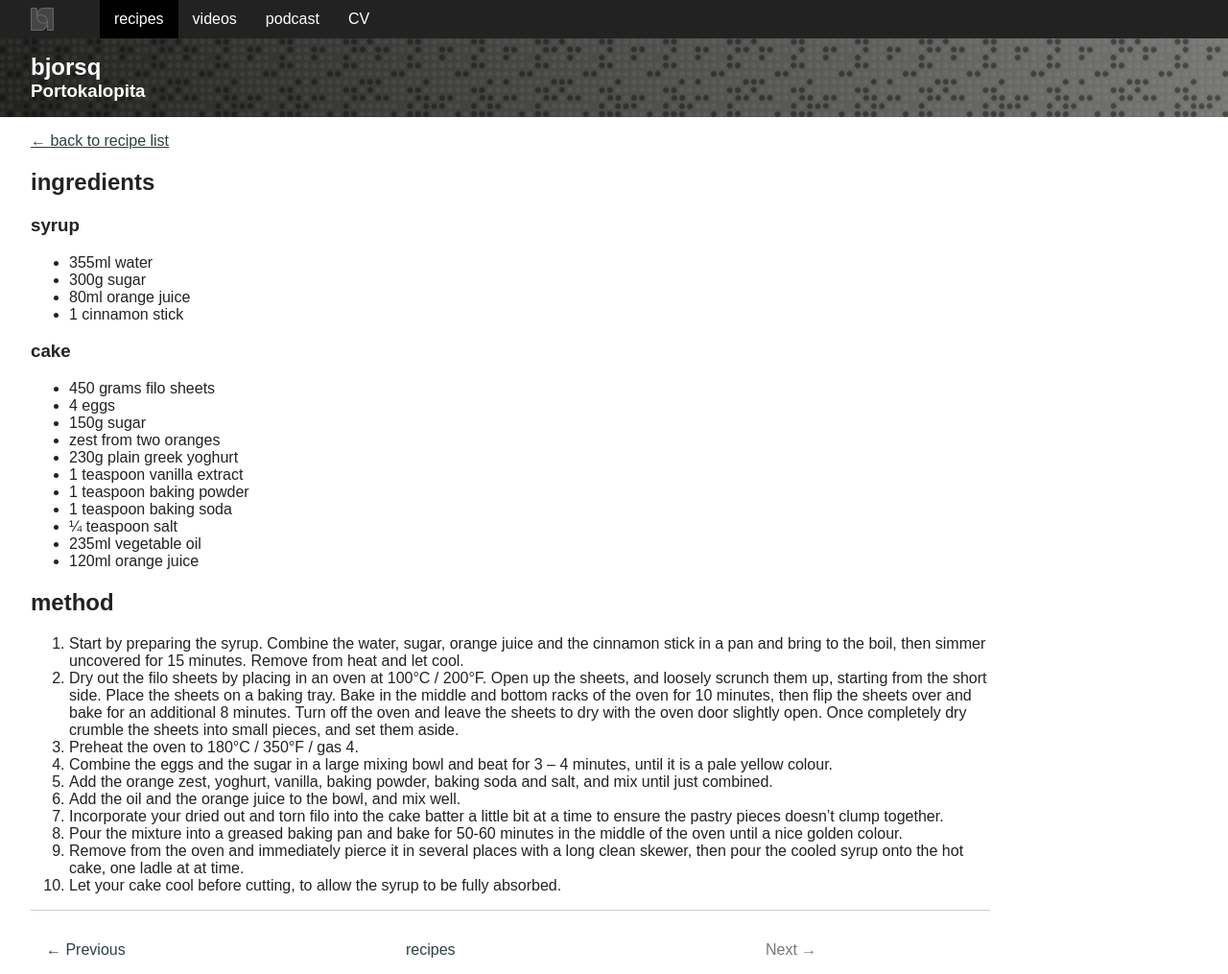
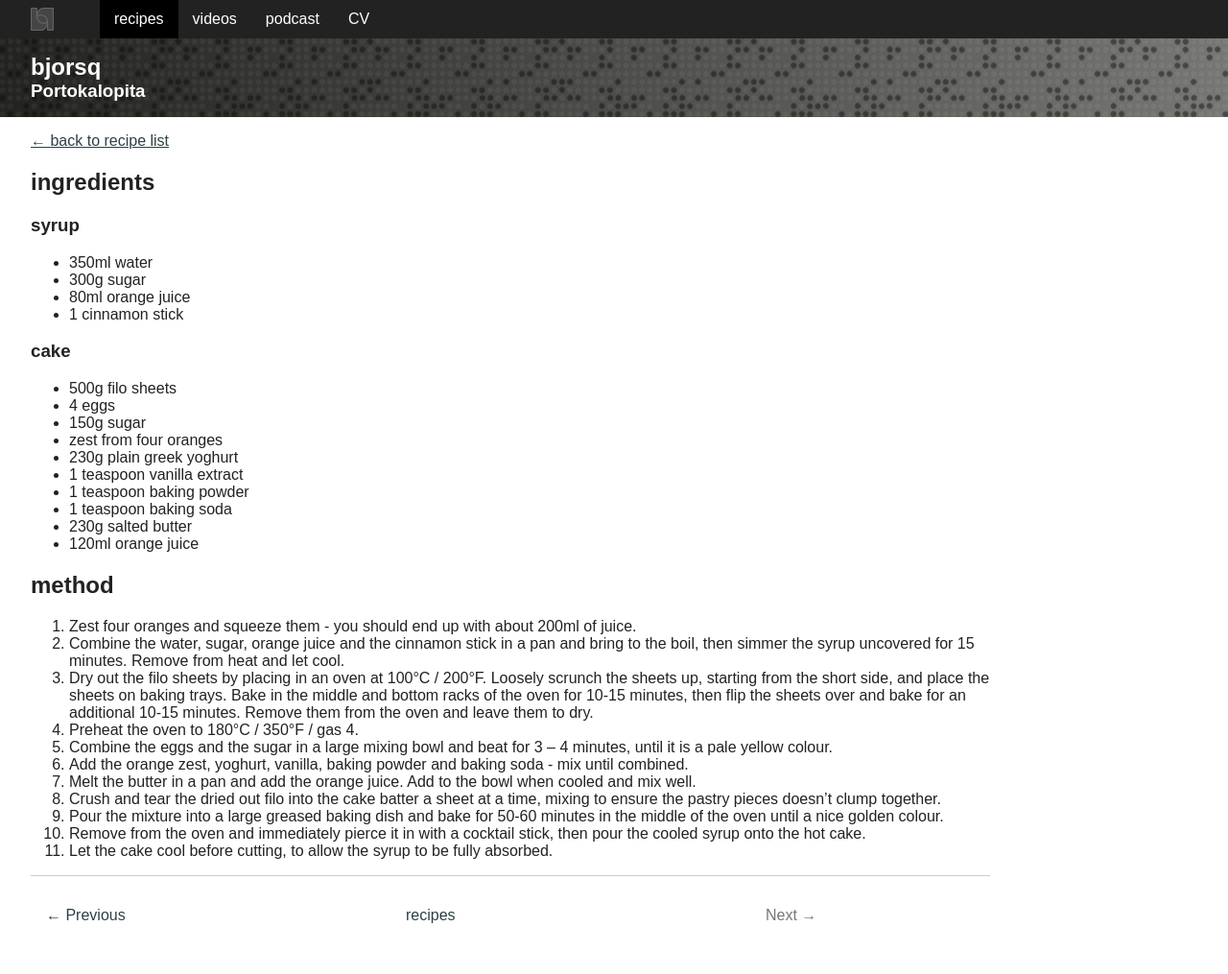
Before and after one commit to bjorsq/bjorsq.github.com, a Jekyll site: the page built from _posts/2026-08-02-portokalopita.md, in a window 1280 px wide. Shown: the whole page at 96% size. Built offline with Jekyll 4.4.1, drawn with Linux system fonts in a browser that asks for light colours; after the commit the page ends 979 px from its top, so only the background shows below that.

Commit message:
Changed cake recipe to the version I made

```diff
--- a/_posts/2026-08-02-portokalopita.md
+++ b/_posts/2026-08-02-portokalopita.md
@@ -10,34 +10,34 @@ tag: cakes
 
 ### syrup
 
-* 355ml water
+* 350ml water
 * 300g sugar
 * 80ml orange juice
 * 1 cinnamon stick
 
 ### cake
 
-* 450 grams filo sheets
+* 500g filo sheets
 * 4 eggs
 * 150g sugar
-* zest from two oranges
+* zest from four oranges
 * 230g plain greek yoghurt
 * 1 teaspoon vanilla extract
 * 1 teaspoon baking powder
 * 1 teaspoon baking soda
-* &frac14; teaspoon salt
-* 235ml vegetable oil
+* 230g salted butter
 * 120ml orange juice
 
 ## method
 
-1. Start by preparing the syrup.  Combine the water, sugar, orange juice and the cinnamon stick in a pan and bring to the boil, then simmer uncovered for 15 minutes.  Remove from heat and let cool.
-2. Dry out the filo sheets by placing in an oven at 100&deg;C / 200&deg;F. Open up the sheets, and loosely scrunch them up, starting from the short side. Place the sheets on a baking tray. Bake in the middle and bottom racks of the oven for 10 minutes, then flip the sheets over and bake for an additional 8 minutes. Turn off the oven and leave the sheets to dry with the oven door slightly open. Once completely dry crumble the sheets into small pieces, and set them aside.
-3. Preheat the oven to 180&deg;C / 350&deg;F / gas 4.
-4. Combine the eggs and the sugar in a large mixing bowl and beat for 3 – 4 minutes, until it is a pale yellow colour.
-5. Add the orange zest, yoghurt, vanilla, baking powder, baking soda and salt, and mix until just combined.
-6. Add the oil and the orange juice to the bowl, and mix well.
-7. Incorporate your dried out and torn filo into the cake batter a little bit at a time to ensure the pastry pieces doesn't clump together.
-8. Pour the mixture into a greased baking pan and bake for 50-60 minutes in the middle of the oven until a nice golden colour.
-9. Remove from the oven and immediately pierce it in several places with a long clean skewer, then pour the cooled syrup onto the hot cake, one ladle at at time.
-10. Let your cake cool before cutting, to allow the syrup to be fully absorbed.
+1. Zest four oranges and squeeze them - you should end up with about 200ml of juice.
+2. Combine the water, sugar, orange juice and the cinnamon stick in a pan and bring to the boil, then simmer the syrup uncovered for 15 minutes. Remove from heat and let cool.
+3. Dry out the filo sheets by placing in an oven at 100&deg;C / 200&deg;F. Loosely scrunch the sheets up, starting from the short side, and place the sheets on baking trays. Bake in the middle and bottom racks of the oven for 10-15 minutes, then flip the sheets over and bake for an additional 10-15 minutes. Remove them from the oven and leave them to dry.
+4. Preheat the oven to 180&deg;C / 350&deg;F / gas 4.
+5. Combine the eggs and the sugar in a large mixing bowl and beat for 3 – 4 minutes, until it is a pale yellow colour.
+6. Add the orange zest, yoghurt, vanilla, baking powder and baking soda - mix until combined.
+7. Melt the butter in a pan and add the orange juice. Add to the bowl when cooled and mix well.
+8. Crush and tear the dried out filo into the cake batter a sheet at a time, mixing to ensure the pastry pieces doesn't clump together.
+9. Pour the mixture into a large greased baking dish and bake for 50-60 minutes in the middle of the oven until a nice golden colour.
+10. Remove from the oven and immediately pierce it in with a cocktail stick, then pour the cooled syrup onto the hot cake.
+11. Let the cake cool before cutting, to allow the syrup to be fully absorbed.
```
